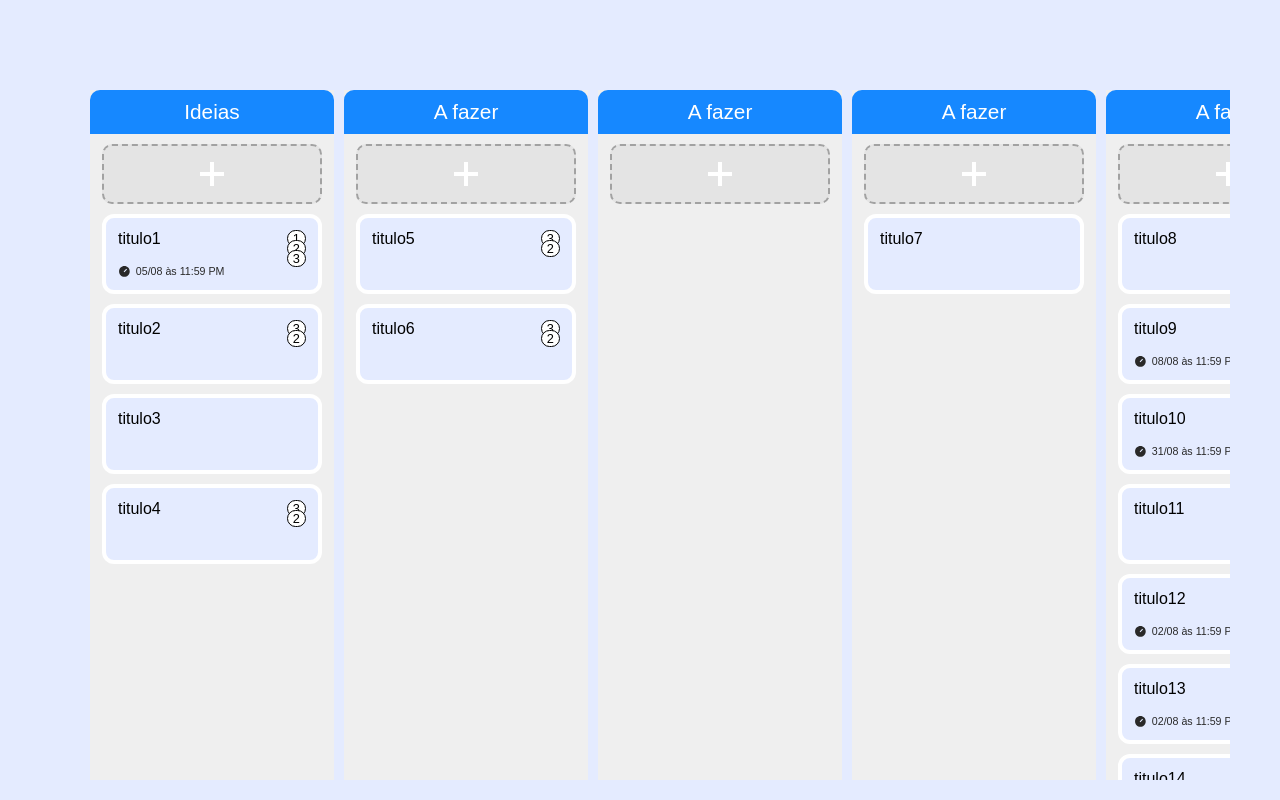
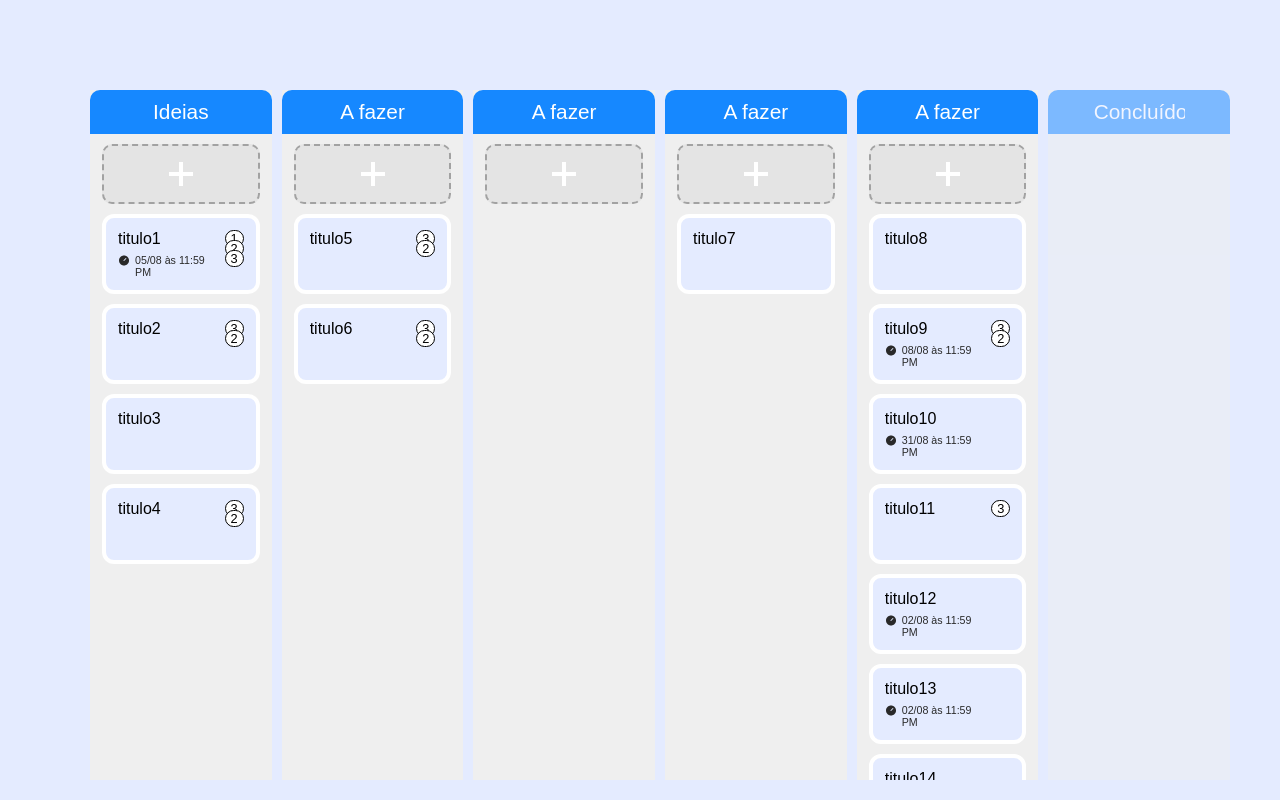
Before and after one commit to BrunoOsio/tcc-front, a React (Vite) app: page / in a window 1280 px wide. Built offline with nearby package versions, Linux system fonts and the light colour scheme.

Commit message:
fix/css bugs

```diff
--- a/src/pages/teamAreaBoard/components/columnContainer/ColumnContainer.tsx
+++ b/src/pages/teamAreaBoard/components/columnContainer/ColumnContainer.tsx
@@ -12,14 +12,12 @@ import { TaskCard } from "../taskCard/TaskCard";
 import { Droppable } from "@hello-pangea/dnd";
 import { droppableId } from "../../../../shared/helpers/beautifulDndIdHelpers";
 import { GoPlus } from "react-icons/go";
-import { useAppDispatch } from "../../../../states/app/hooks";
 
 type ColumnContainerProps = {
   column: Column;
 };
 
 export const ColumnContainer: React.FC<ColumnContainerProps> = ({ column }) => {
-  const dispatch = useAppDispatch();
 
   return (
     <Container isDone={column.isForDoneTasks}>
--- a/src/pages/teamAreaBoard/components/columnContainer/styles.ts
+++ b/src/pages/teamAreaBoard/components/columnContainer/styles.ts
@@ -1,5 +1,5 @@
 import styled from "styled-components";
-import { colors, sizes } from "../../../../shared/globalStyles/globalValues";
+import { colors, responsivity, sizes } from "../../../../shared/globalStyles/globalValues";
 
 type ContainerProps = {
   isDone: boolean;
@@ -21,7 +21,7 @@ export const Container = styled.section<ContainerProps>`
 
   opacity: ${({ isDone }) => isDone && "0.5"};
 
-  @media (max-width: 400px) {
+  @media (max-width: ${responsivity.mobile}) {
     max-height: calc(100vh - ${sizes.navbarMobile});
   }
 `;
@@ -129,7 +129,7 @@ export const Button = styled.button`
 export const TasksList = styled.div`
   display: flex;
   flex-direction: column;
-  width: ${sizes.column};
+  width: 100%;
   margin-top: 10px;
   min-height: 340px;
 `;
--- a/src/pages/teamAreaBoard/styles.ts
+++ b/src/pages/teamAreaBoard/styles.ts
@@ -1,5 +1,5 @@
 import styled from "styled-components";
-import { colors, sizes } from "../../shared/globalStyles/globalValues";
+import { colors, responsivity, sizes } from "../../shared/globalStyles/globalValues";
 
 export const Container = styled.main`
   display: flex;
@@ -11,7 +11,7 @@ export const Container = styled.main`
   height: calc(100vh - ${sizes.navbar});
   max-height: 1200px;
 
-  @media (max-width: 400px){
+  @media (max-width: ${responsivity.mobile}){
     margin: 0px 10px;
     margin-top: ${sizes.navbarMobile};
     height: calc(100vh - ${sizes.navbarMobile});
--- a/src/shared/globalStyles/globalValues.ts
+++ b/src/shared/globalStyles/globalValues.ts
@@ -17,3 +17,7 @@ export const sizes = {
   column: "220px",
   taskHeight: "80px",
 }
+
+export const responsivity = {
+  mobile: "450px"
+}
```
